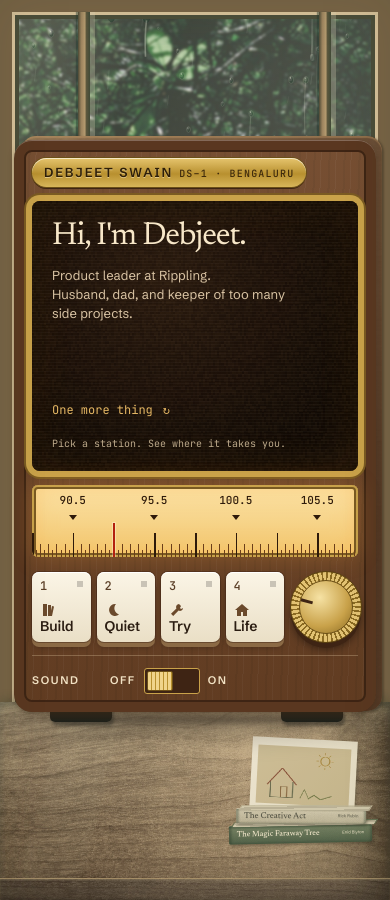
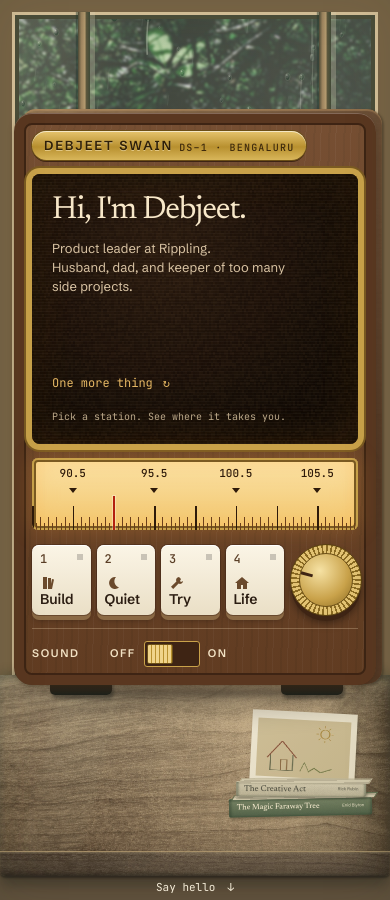
Before and after one commit to dswain8/personal-website, a React (Vite) app: page / in a window 390 px wide. Shown: the top 900 px of the page. Built offline with nearby package versions, Linux system fonts and the light colour scheme.

Commit message:
Ground listening-room radio on the oak desk
Pin .room-receiver to the handoff --radio-floor resting plane with
absolute positioning and scale() from the bottom edge, so feet and
contact shadow stay on the wood across viewports instead of floating
when flex centering + zoom misalign.

```diff
--- a/public/room.css
+++ b/public/room.css
@@ -2,9 +2,10 @@
 body[data-side="radio"] { background: #e9e4d7; }
 body[data-side="radio"] .home.wrap { max-width: none; padding: 0 0 100px; overflow-x: clip; background: #e9e4d7; }
 body[data-side="radio"] .radio-stage.listening-room {
+  /* --radio-floor is the resting plane above the stage bottom (handoff desk contact). */
   --room-wood: #927253; --radio-floor: 120px; --prop-floor: 84px; --shelf-front: 62px;
-  isolation: isolate; position: relative; display: flex; align-items: center; justify-content: flex-end;
-  min-height: 760px; height: min(100svh, 1000px); padding: 0 0 var(--radio-floor); background: #c4c5af;
+  isolation: isolate; position: relative; display: block;
+  min-height: 760px; height: min(100svh, 1000px); padding: 0; background: #c4c5af;
 }
 body[data-side="radio"] .room-backdrop {
   position: absolute; inset: 0 0 24%; z-index: -5; pointer-events: none;
@@ -47,7 +48,11 @@ body[data-side="radio"] .room-surface::after {
   background: linear-gradient(180deg, #e2cda23d, #42301f10 14%, #30251c55 85%, #211c16a3), url("assets/room/table-oak-edge.jpg") center / 100% 100%;
   box-shadow: 0 2px 2px #241e18a6, 0 10px 13px #29271e80, inset 0 1px 1px #d7b67d80;
 }
-body[data-side="radio"] .room-receiver { position: relative; width: 1040px; max-width: none; zoom: .72; z-index: 2; }
+/* Pin casing to the handoff resting plane. Scale from the bottom so --radio-floor stays in viewport px (unlike zoom). */
+body[data-side="radio"] .room-receiver {
+  position: absolute; right: 0; bottom: var(--radio-floor); width: 1040px; max-width: none;
+  transform: scale(.72); transform-origin: right bottom; z-index: 2;
+}
 body[data-side="radio"] .room-vignette { position: absolute; inset: 0; pointer-events: none; z-index: 4; box-shadow: inset 0 0 85px 5px #293c201f; }
 body[data-side="radio"] .room-scroll { position: absolute; bottom: 0; left: 50%; transform: translateX(-50%); z-index: 5; color: #f4ecd8; font: 400 11px/1.4 var(--mono); text-decoration: none; padding: 5px 12px; }
 body[data-side="radio"] .room-scroll::after { content: "↓"; margin-left: 12px; }
@@ -68,15 +73,19 @@ body[data-side="radio"] .home-contact li a span:last-child { font-size: 12px; ov
 body[data-side="radio"] .home-contact li a:hover { border-bottom-color: #4f613f; }
 body[data-side="radio"] .foot { display: none; }
 @media (min-width: 1600px) {
-  body[data-side="radio"] .radio-stage.listening-room { min-height: 940px; padding-bottom: 190px; }
-  body[data-side="radio"] .room-receiver { zoom: .88; }
+  body[data-side="radio"] .radio-stage.listening-room { min-height: 940px; --radio-floor: 190px; }
+  body[data-side="radio"] .room-receiver { transform: scale(.88); }
 }
 @media (min-width: 861px) and (max-width: 1240px) {
-  body[data-side="radio"] .room-receiver { zoom: .7; }
+  body[data-side="radio"] .radio-stage.listening-room { --radio-floor: 230px; }
+  body[data-side="radio"] .room-receiver { transform: scale(.7); }
 }
 @media (max-width: 860px) {
-  body[data-side="radio"] .radio-stage.listening-room { height: auto; min-height: 850px; padding: 190px 0 170px; justify-content: center; }
-  body[data-side="radio"] .room-receiver { zoom: 1; width: calc(100% - 64px); max-width: 650px; }
+  body[data-side="radio"] .radio-stage.listening-room { height: auto; min-height: 850px; --radio-floor: 215px; }
+  body[data-side="radio"] .room-receiver {
+    width: calc(100% - 64px); max-width: 650px; right: auto; left: 50%;
+    transform: translateX(-50%) scale(1); transform-origin: center bottom;
+  }
   body[data-side="radio"] .room-backdrop { background-position: 45% 48%; bottom: 180px; }
   body[data-side="radio"] .room-window { bottom: 200px; border-width: 16px 18px 20px; }
   body[data-side="radio"] .room-surface { top: auto; height: 240px; }
@@ -88,7 +97,7 @@ body[data-side="radio"] .foot { display: none; }
 }
 @media (max-width: 560px) {
   body[data-side="radio"] .home.wrap { padding-bottom: 64px; }
-  body[data-side="radio"] .radio-stage.listening-room { min-height: 900px; padding: 140px 0 190px; }
+  body[data-side="radio"] .radio-stage.listening-room { min-height: 900px; --radio-floor: 215px; }
   body[data-side="radio"] .room-receiver { width: calc(100% - 28px); }
   body[data-side="radio"] .room-backdrop { background-position: 43% 50%; }
   body[data-side="radio"] .room-window { border-width: 12px 12px 17px; }
@@ -137,18 +146,17 @@ body[data-side="radio"] .room-postcard::before, body[data-side="radio"] .room-po
 body[data-side="radio"] .room-postcard::after { left: auto; right: 5px; transform: rotate(13deg); }
 body[data-side="radio"] .room-postcard img { width: 100%; height: 100%; object-fit: contain; mix-blend-mode: multiply; opacity: .9; }
 @media (min-width: 1600px) {
- body[data-side="radio"] .listening-room { --radio-floor: 190px; --prop-floor: 115px; }
+ body[data-side="radio"] .listening-room { --prop-floor: 115px; }
  body[data-side="radio"] .room-reading { right: calc(50% - 745px); }
  body[data-side="radio"] .room-postcard { right: calc(50% - 700px); }
 }
 @media (min-width: 861px) and (max-width: 1240px) {
- body[data-side="radio"] .radio-stage.listening-room { min-height: 960px; padding-bottom: 230px; }
+ body[data-side="radio"] .radio-stage.listening-room { min-height: 960px; }
  body[data-side="radio"] .room-reading { right: 30px; }
  body[data-side="radio"] .room-postcard { bottom: 125px; right: 55px; width: 130px; height: 90px; z-index: 1; }
 }
 @media (max-width: 860px) {
  body[data-side="radio"] .listening-room { --prop-floor: 76px; }
- body[data-side="radio"] .radio-stage.listening-room { padding-bottom: 215px; }
  body[data-side="radio"] .room-reading { right: 30px; transform: scale(.9); transform-origin: right bottom; }
  body[data-side="radio"] .room-postcard { bottom: 132px; right: 55px; width: 126px; height: 88px; z-index: 1; }
  body[data-side="radio"] .room-window::after { left: -18px; right: -18px; }
@@ -156,7 +164,6 @@ body[data-side="radio"] .room-postcard img { width: 100%; height: 100%; object-f
 }
 @media (max-width: 560px) {
  body[data-side="radio"] .listening-room { --prop-floor: 74px; --shelf-front: 56px; }
- body[data-side="radio"] .radio-stage.listening-room { padding-bottom: 215px; }
  body[data-side="radio"] .room-reading { right: 18px; transform: scale(.65); }
  body[data-side="radio"] .room-postcard { bottom: 114px; right: 34px; width: 105px; height: 74px; padding: 6px; }
  body[data-side="radio"] .room-postcard::before, body[data-side="radio"] .room-postcard::after { display: none; }
```
